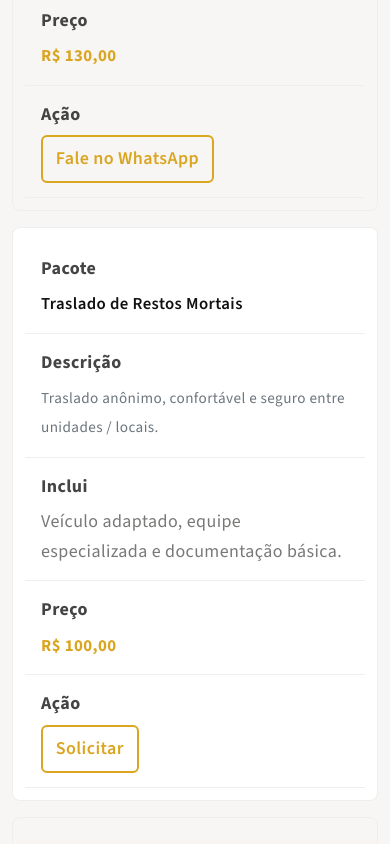
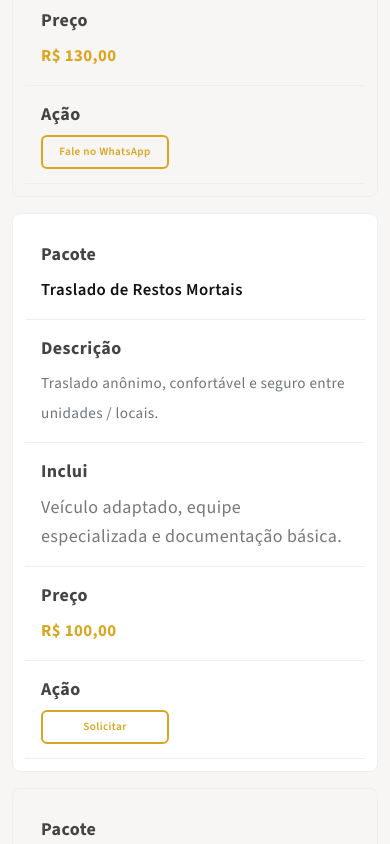
Before and after one commit to iliberato-dev/millenium-funeraria, a plain HTML site: page index.html in a window 390 px wide. Shown: the part 9160-10004 px from the top of the page. Drawn offline with nearby package versions, Linux system fonts and the light colour scheme; a web font is replaced by a local one.

Commit message:
Update precos.css

```diff
--- a/css/precos.css
+++ b/css/precos.css
@@ -1,13 +1,89 @@
-
-
-        .price-table { width:100%; border-collapse:collapse; font-family: 'Source Sans 3', Arial, sans-serif; }
-        .price-table thead th { background:#f8f9fa; color:#222; padding:12px 16px; text-align:left; font-weight:600; border-bottom:2px solid #e9ecef; }
-        .price-table tbody td { padding:14px 16px; vertical-align:middle; border-bottom:1px solid #eee; }
-        .price-table tbody tr:nth-child(even){ background:#fff; }
-        .price-table tbody tr:hover{ background:rgba(250,168,24,0.05); }
-        .price-name { font-size:1.05rem; font-weight:600; color:#111; }
-        .price-desc { color:#6c757d; font-size:.95rem; }
-        .price-amount { color:goldenrod; font-weight:700; font-size:1.05rem; }
-        .price-badge { display:inline-block; padding:.25rem .5rem; background:#f0f8ff7b; color:goldenrod; border-radius:6px; font-weight:600; margin-left:.5rem; }
-        .price-cta { display:inline-block; padding:.45rem .8rem; border:2px solid goldenrod; color:goldenrod; background:transparent; border-radius:6px; text-decoration:none; font-weight:600; }
-        @media (max-width:767px){ .price-table thead{ display:none; } .price-table, .price-table tbody, .price-table tr, .price-table td { display:block; width:100%; } .price-table tr{ margin-bottom:16px; border:1px solid #eee; border-radius:8px; padding:12px; } .price-table td{ padding:8px 12px; border:none; } .price-table td::before{ content: attr(data-label); font-weight:700; display:block; margin-bottom:6px; color:#444; } }
+.price-table {
+  width: 100%;
+  border-collapse: collapse;
+  font-family: "Source Sans 3", Arial, sans-serif;
+}
+.price-table thead th {
+  background: #f8f9fa;
+  color: #222;
+  padding: 12px 16px;
+  text-align: left;
+  font-weight: 600;
+  border-bottom: 2px solid #e9ecef;
+}
+.price-table tbody td {
+  padding: 14px 16px;
+  vertical-align: middle;
+  border-bottom: 1px solid #eee;
+}
+.price-table tbody tr:nth-child(even) {
+  background: #fff;
+}
+.price-table tbody tr:hover {
+  background: rgba(250, 168, 24, 0.05);
+}
+.price-name {
+  font-size: 1.05rem;
+  font-weight: 600;
+  color: #111;
+}
+.price-desc {
+  color: #6c757d;
+  font-size: 0.95rem;
+}
+.price-amount {
+  color: goldenrod;
+  font-weight: 700;
+  font-size: 1.05rem;
+}
+.price-badge {
+  display: inline-block;
+  padding: 0.25rem 0.5rem;
+  background: #f0f8ff7b;
+  color: goldenrod;
+  border-radius: 6px;
+  font-weight: 600;
+  margin-left: 0.5rem;
+}
+.price-cta {
+ display: inline-block;
+    /* padding: .4rem .2rem; */
+    border: 2px solid goldenrod;
+    color: goldenrod;
+    background: transparent;
+    border-radius: 6px;
+    text-decoration: none;
+    font-weight: 600;
+    font-size: .7rem;
+    width: 8rem;
+    text-align: center;
+}
+@media (max-width: 767px) {
+  .price-table thead {
+    display: none;
+  }
+  .price-table,
+  .price-table tbody,
+  .price-table tr,
+  .price-table td {
+    display: block;
+    width: 100%;
+  }
+  .price-table tr {
+    margin-bottom: 16px;
+    border: 1px solid #eee;
+    border-radius: 8px;
+    padding: 12px;
+  }
+  .price-table td {
+    padding: 8px 12px;
+    border: none;
+  }
+  .price-table td::before {
+    content: attr(data-label);
+    font-weight: 700;
+    display: block;
+    margin-bottom: 6px;
+    color: #444;
+  }
+}
```
